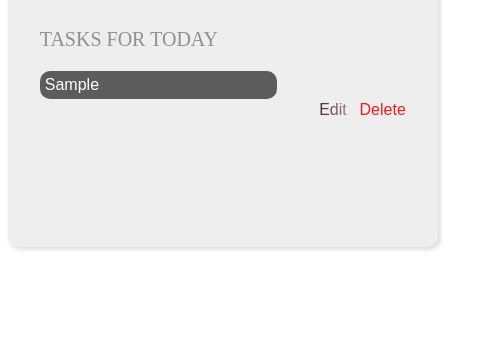
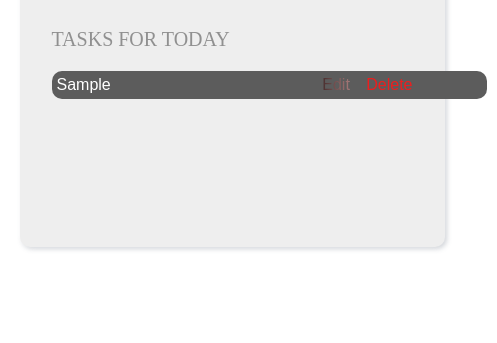
Before and after one commit to faveee/Todo-App, a plain HTML site: page index.html in a window 390 px wide. Both pictures are taken after typing "Sample" into the empty fields and a click on the input "Add Task". Shown: the part 501-844 px from the top of the page, 497 px wide, since content can reach past the window. Drawn offline with Linux system fonts and the light colour scheme; a web font is replaced by a local one.

Commit message:
Updated Changes

```diff
--- a/index.css
+++ b/index.css
@@ -358,8 +358,8 @@ padding-top: 10px;
 
     .main {
        top: 40%;
-       left: 2%;
-    width: 430px;
+       left: 5%;
+    width: 425px;
     height: 410px;
     }
 
@@ -390,9 +390,9 @@ padding-top: 10px;
     }
 
     #tasks .task .content .text {
-        width: 100%;
+        width: 192%;
         border-radius: 10px;
-        margin-right: 20px;
+        margin-right: 10px;
         font-size: 1rem;
     }
 
@@ -406,12 +406,11 @@ padding-top: 10px;
     }
 
     .task .actions .edit {
-        margin-top: 30px;
-
+margin-left: 20px;
     }
 
     .task .actions .delete {
-        margin-top: 30px;
+        margin-left: 10px;
     }
 
     .buttom-section {
@@ -431,6 +430,7 @@ padding-top: 10px;
       .contain h4 {
         padding-top: 30px;
       }
+
 
    .logo {
     padding-left: 60px;
```
